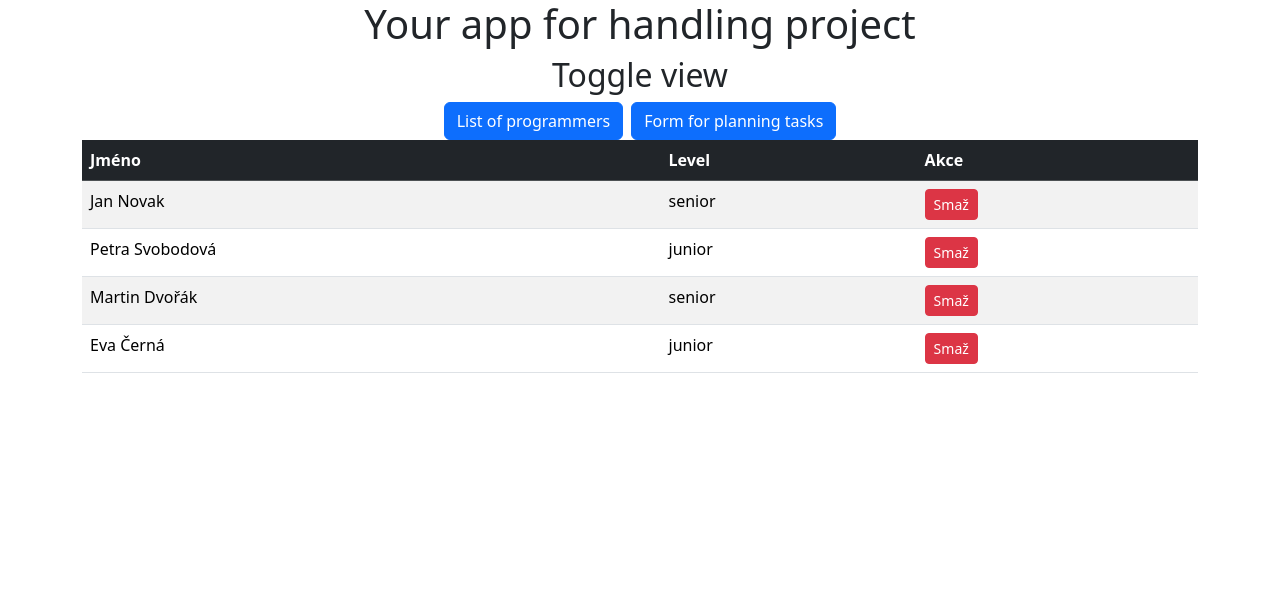
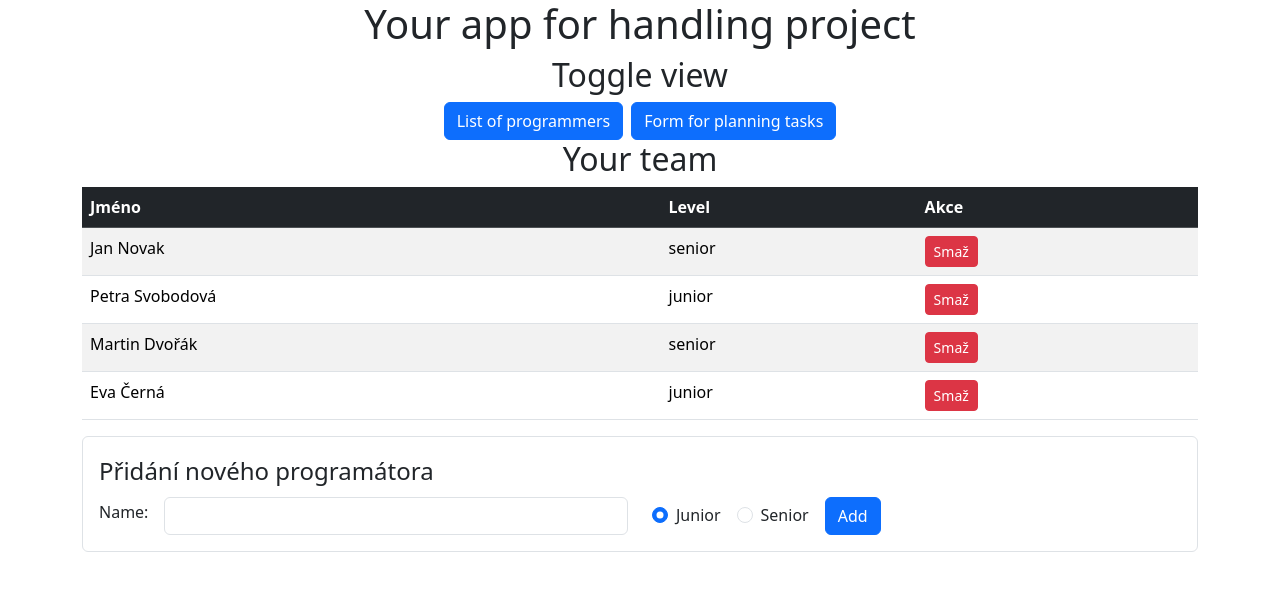
Before and after one commit to jardarik/prog-task-planner, a React (Vite) app: page / in a window 1280 px wide. Shown: the top 590 px of the page. Built offline with nearby package versions, Linux system fonts and the light colour scheme.

Commit message:
backup-01

```diff
--- a/src/components/TeamList.jsx
+++ b/src/components/TeamList.jsx
@@ -1,7 +1,10 @@
 import React from "react";
 
-function TeamList({ data, handleDelete }) {
+function TeamList({ data, handleChange }) {
   return (
+    <div className="container">
+      <div className="row">
+        <div className="h2 text-center">Your team</div>
         <div className="table-responsive rounded-3 overflow-hidden">
           <table className="table table-striped table-hover">
             <thead className="table-dark">
@@ -29,6 +32,70 @@ function TeamList({ data, handleDelete }) {
             </tbody>
           </table>
         </div>
+      </div>
+      {/* formular pro pridani programatora do team */}
+      <div className="row">
+        <form action="submit">
+          <fieldset className="border rounded p-3">
+            <legend>Přidání nového programátora</legend>
+            <div className="row">
+              {/* input jmeno */}
+              <div className="col d-flex align-items-center gap-3">
+                <label htmlFor="name" className="form-label">
+                  Name:
+                </label>
+                <input
+                  type="text"
+                  className="form-control"
+                  name="name"
+                  id="name"
+                  aria-describedby="name"
+                  placeholder=""
+                />
+              </div>
+              {/* level radio */}
+              <div className="col d-flex align-items-center gap-3">
+                <div className="form-check">
+                  <input
+                    className="form-check-input"
+                    type="radio"
+                    name="level"
+                    id="radioJunior"
+                    value="junior"
+                    checked
+                  />
+                  <label className="form-check-label" htmlFor="radioJunior">
+                    Junior
+                  </label>
+                </div>
+                <div className="form-check">
+                  <input
+                    className="form-check-input"
+                    type="radio"
+                    name="level"
+                    id="radioSenior"
+                    value="senior"
+                  />
+                  <label className="form-check-label" htmlFor="radioSenior">
+                    Senior
+                  </label>
+                </div>
+
+                {/* add button */}
+                <button
+                  type="button"
+                  className="btn btn-primary"
+                  name="addProg"
+                  id="addProg"
+                >
+                  Add
+                </button>
+              </div>
+            </div>
+          </fieldset>
+        </form>
+      </div>
+    </div>
   );
 }
 
```
Lines whose indentation alone changed are shown as unchanged.
